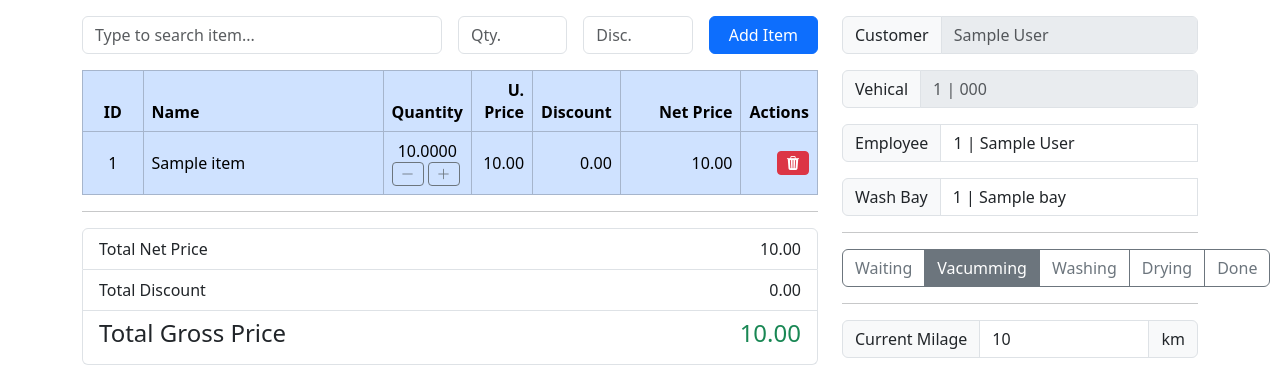
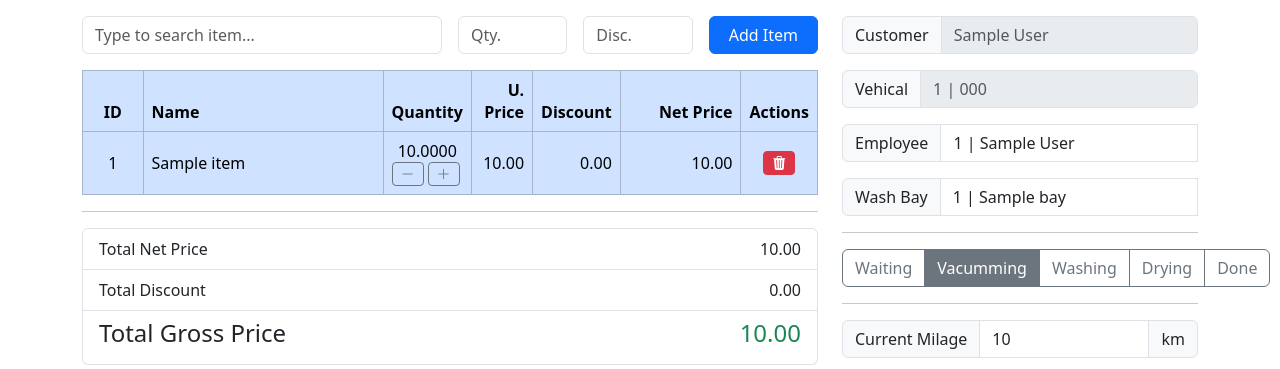
Before and after one commit to Madlhawa/HarithmaPOS, a Flask app: page /app/invoice/head/1 in a window 1280 px wide. Shown: the part 56-425 px from the top of the page. Run offline with Flask 3, Linux system fonts and the light colour scheme; a user stored in the database is signed in; tables that the repository leaves empty hold one stand-in row (values such as "Sample post"); grey boxes marked "Sample" are stand-in pictures.

Commit message:
invoice update page tweeks

```diff
--- a/harithmapos/templates/invoice/update.html
+++ b/harithmapos/templates/invoice/update.html
@@ -67,7 +67,7 @@
             <td class="text-end">{{invoice_detail.item.unit_price}}</td>
             <td class="text-end">{{invoice_detail.discount_amount}}</td>
             <td class="text-end">{{invoice_detail.total_price}}</td>
-            <td class="text-end"> <!-- Actions -->
+            <td class="text-center"> <!-- Actions -->
               <a href="{{url_for('invoice_blueprint.delete_invoice_detail', invoice_detail_id=invoice_detail.id)}}" class="btn btn-sm btn-danger" data-toggle="tooltip" data-placement="top" title="Delete supplier"
                 onclick="return confirm('Are you sure to delete?')"><i class="bi bi-trash3-fill"></i></a>
             </td>
```
